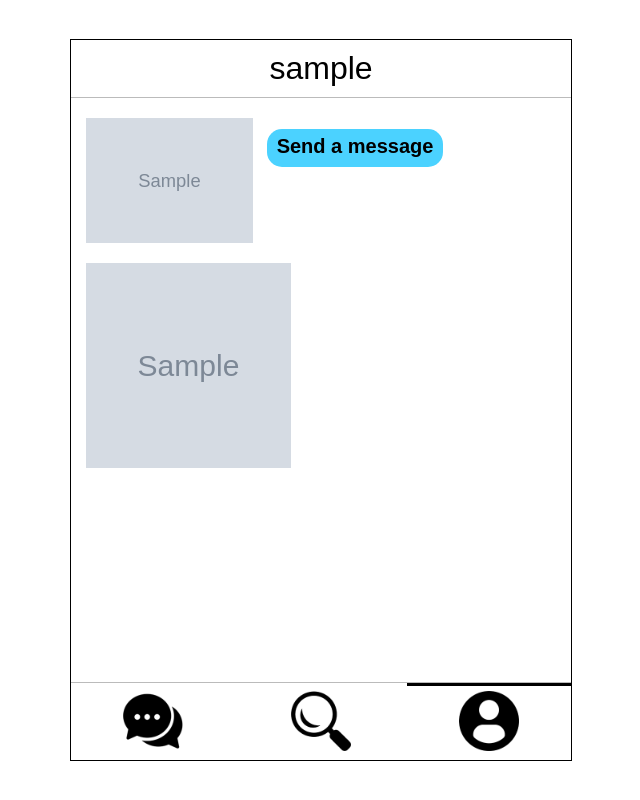
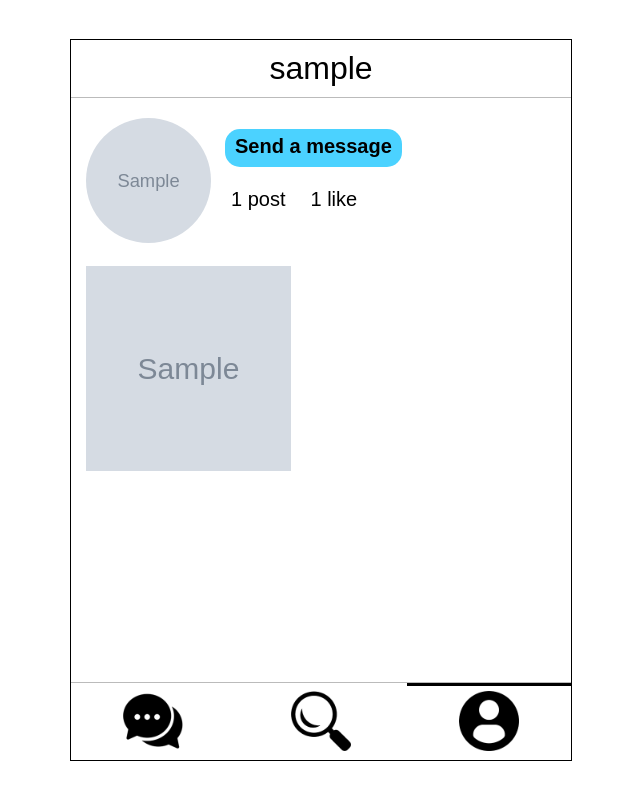
Before and after one commit to Rus4ak/ChatApp, a Django app: a page that uses ChatApp/templates/account/profile.html in a window 1280 px wide. Shown: the whole page, without its empty margins (319-959 px from the left). Run offline with Django 4.2, Linux system fonts and the light colour scheme; tables that the repository leaves empty hold one stand-in row (values such as "Sample post"); grey boxes marked "Sample" are stand-in pictures; some web fonts are replaced.

Commit message:
added profile settings

```diff
--- a/ChatApp/ChatApp/settings.py
+++ b/ChatApp/ChatApp/settings.py
@@ -140,6 +140,7 @@ DEFAULT_AUTO_FIELD = 'django.db.models.BigAutoField'
 
 EMAIL_BACKEND = 'django.core.mail.backends.console.EmailBackend'
 
-# Login settings
+# authorization settings
 
 LOGIN_REDIRECT_URL = 'main:index'
+LOGOUT_REDIRECT_URL = 'main:index'
--- a/ChatApp/account/apps.py
+++ b/ChatApp/account/apps.py
@@ -4,3 +4,6 @@ from django.apps import AppConfig
 class AccountConfig(AppConfig):
     default_auto_field = 'django.db.models.BigAutoField'
     name = 'account'
+
+    def ready(self) -> None:
+        import account.signals
--- a/ChatApp/account/models.py
+++ b/ChatApp/account/models.py
@@ -1,5 +1,6 @@
 from django.db import models
 from django.contrib.auth.models import User
+import os
 
 
 class Profile(models.Model):
@@ -9,12 +10,20 @@ class Profile(models.Model):
     def __str__(self):
         return f'Profile of {self.user.username}'
 
+    def delete_icon(self):
+        ''' Removing an icon if it is not the default '''
+        icon_path = self.icon.path
+
+        if icon_path != 'C:\project\project\django\ChatApp\ChatApp\media\profiles\profile-default-icon.png':
+            if os.path.isfile(icon_path):
+                os.remove(icon_path)
+
 
 class Post(models.Model):
     user = models.ForeignKey(User, related_name='posts', on_delete=models.CASCADE)
     photo = models.ImageField(upload_to='profiles/posts/%Y/%m/%d')
     description = models.TextField(null=True, blank=True)
-    likes = models.ManyToManyField(User, blank=True)
+    likes = models.ManyToManyField(User, related_name='likes', blank=True)
     created = models.DateTimeField(auto_now_add=True)
 
     class Meta:
--- a/ChatApp/account/urls.py
+++ b/ChatApp/account/urls.py
@@ -23,7 +23,8 @@ urlpatterns = [
      path('password-reset/complete/', auth_views.PasswordResetCompleteView.as_view(),
           name='password_reset_complete'),
      path('profile/<str:username>/', views.profile, name='profile'),
+     path('settings/', views.settings_profile, name='settings_profile'),
      path('create_post/', views.create_post, name='create_post'),
      path('detail_post/<int:post_id>/', views.detail_post, name='detail_post'),
-     path('post_like/<int:post_id>/', views.post_like, name='post_like')
+     path('post_like/<int:post_id>/', views.post_like, name='post_like'),
 ]
--- a/ChatApp/account/views.py
+++ b/ChatApp/account/views.py
@@ -1,7 +1,7 @@
 from django.shortcuts import render, redirect, get_object_or_404
 from django.contrib.auth.models import User
 from .models import Profile, Post
-from .forms import UserRegisterForm, PostForm
+from .forms import UserRegisterForm, PostForm, UserForm, ProfileForm
 
 
 def register(request):
@@ -25,15 +25,40 @@ def profile(request, username):
     user = get_object_or_404(User, username=username)
     user_icon = user.user_profile.icon
     user_posts = user.posts.all()
+    all_likes = User.objects.filter(likes__in=user_posts).count()
 
     context = {
         'profile_selected': True,
         'user': user,
         'user_icon': user_icon,
-        'user_posts': user_posts
+        'user_posts': user_posts,
+        'all_likes': all_likes
     }
 
     return render(request, 'account/profile.html', context)
+
+
+def settings_profile(request):
+    if request.method == 'POST':
+        user_form = UserForm(request.POST, instance=request.user, current_user=request.user)
+        profile_form = ProfileForm(request.POST, request.FILES, instance=request.user.user_profile)
+
+        if user_form.is_valid() and profile_form.is_valid():
+            user_form.save()
+            profile_form.save()
+
+            return redirect('account:profile', username=request.user)
+
+    else:
+        user_form = UserForm(instance=request.user, current_user=request.user)
+        profile_form = ProfileForm()
+
+    context = {
+        'user_form': user_form,
+        'profile_form': profile_form
+    }
+
+    return render(request, 'account/settings_profile.html', context)
 
 
 def create_post(request):
--- a/ChatApp/static/css/base.css
+++ b/ChatApp/static/css/base.css
@@ -131,12 +131,15 @@ h2 {
 
 .profile {
     overflow-y: scroll;
-    height: 450px;
+    height: 470px;
 }
 
 .profile-info img {
     margin-left: 15px;
+    border-radius: 70px;
     height: 125px;
+    width: 125px;
+    object-fit: cover;
 }
 
 .profile-info a {
@@ -151,6 +154,22 @@ h2 {
     font-weight: 600;
     padding: 6px 10px 10px 10px;
     border-radius: 15px;
+}
+
+.profile-statistics {
+    display: flex;
+}
+
+.profile-statistics h2 {
+    position: relative;
+    bottom: 90px;
+    left: 160px;
+    font-size: 20px;
+    margin-right: 25px;
+}
+
+.profile-posts {
+    margin-top: -70px;
 }
 
 .profile-posts a {
--- a/ChatApp/templates/account/profile.html
+++ b/ChatApp/templates/account/profile.html
@@ -11,9 +11,13 @@
             {% if user.username != request.user.username %}
                 <a href="">Send a message</a>
             {% else %}
-                <a href="">Settings</a>
+                <a href="{% url 'account:settings_profile' %}">Settings</a>
                 <a href="{% url 'account:create_post' %}">New post</a>
             {% endif %}
+        </div>
+        <div class="profile-statistics">
+            <h2>{{ user_posts|length }} post{{ user_posts|pluralize }}</h2>
+            <h2>{{ all_likes }} like{{ all_likes|pluralize }}</h2>
         </div>
         <div class="profile-posts">
             {% for user_post in user_posts %}
```
Also changed, not shown: ChatApp/account/forms.py (+48 -1 lines), ChatApp/account/signals.py (added, +16 -0 lines), ChatApp/templates/account/settings_profile.html (added, +16 -0 lines), ChatApp/account/migrations/0006_alter_post_likes.py (added).
